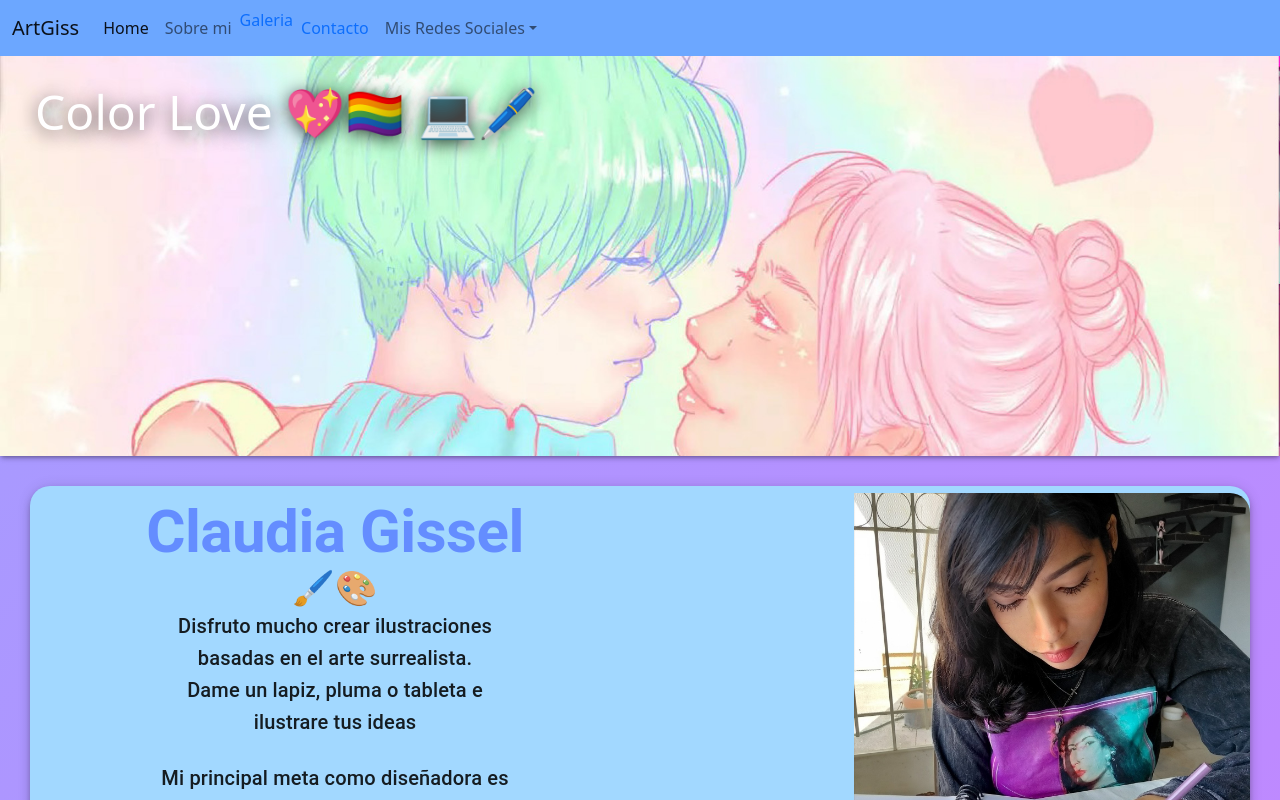
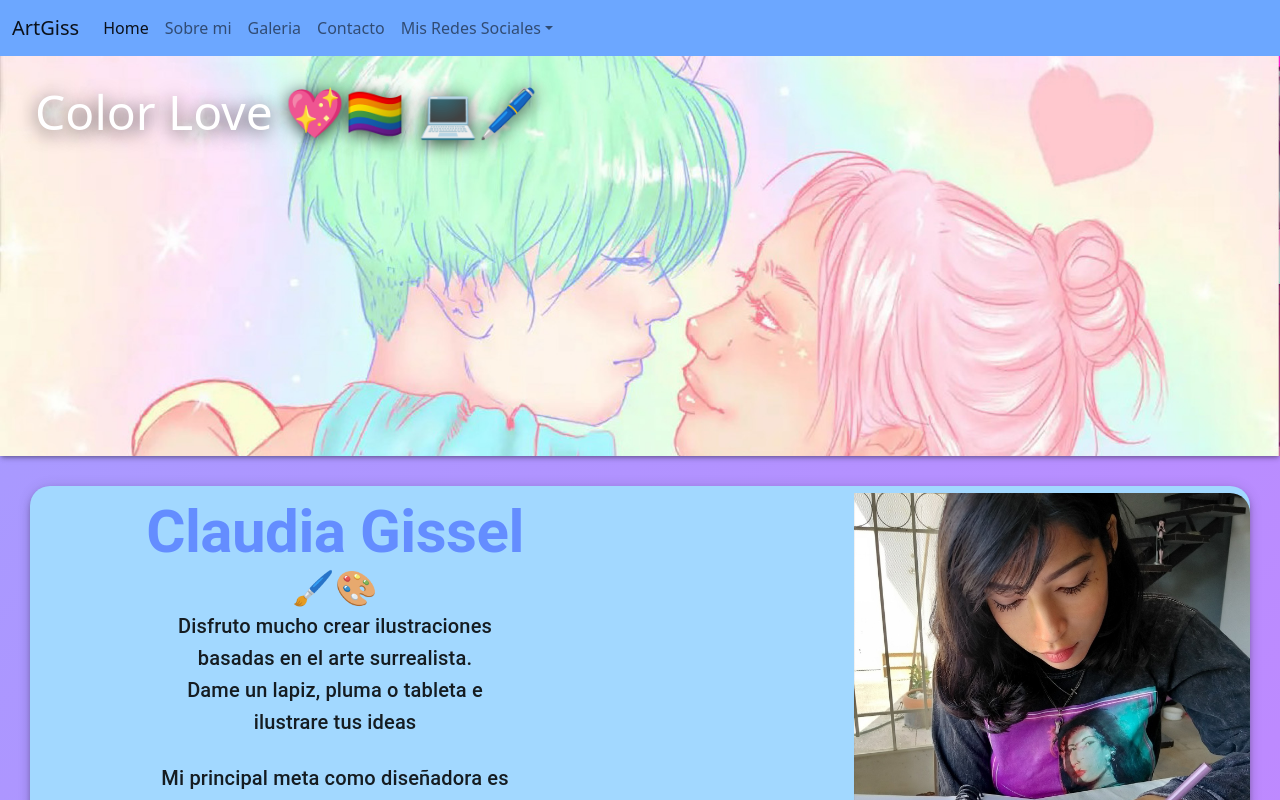
Before and after one commit to megagus182/artgiss, a React (Create React App) app: page / in a window 1280 px wide. Shown: the top 800 px of the page. Built offline with nearby package versions, Linux system fonts and the light colour scheme.

Commit message:
subiendo links

```diff
--- a/src/components/NavBar.jsx
+++ b/src/components/NavBar.jsx
@@ -12,16 +12,16 @@ return(
       <div class="collapse navbar-collapse" id="navbarNavDropdown">
         <ul class="navbar-nav">
           <li class="nav-item">
-            <a class="nav-link active" aria-current="page" href="/">Home</a>
+          <Link to={`/`}> <a class="nav-link active" aria-current="page" href="/">Home</a></Link>
           </li>
           <li class="nav-item">
           <Link to={`/sobremi`}> <a class="nav-link" href="/sobreMi">Sobre mi</a></Link>
           </li>
           <li class="nav-item">
-          <Link to={`/galeria`}>Galeria</Link>
+          <Link to={`/galeria`}><a class="nav-link" href="/galeria">Galeria</a></Link>
           </li>
           <li class="nav-item">
-            <a class="nav-link" href="/contactame"><Link to={`/contacto`}>Contacto</Link></a>
+          <Link to={`/contactame`}><a class="nav-link" href="/contactame">Contacto</a></Link>
           </li>
           <li class="nav-item dropdown">
             <a class="nav-link dropdown-toggle" href="mis_redes" role="button" data-bs-toggle="dropdown" aria-expanded="false">
```
